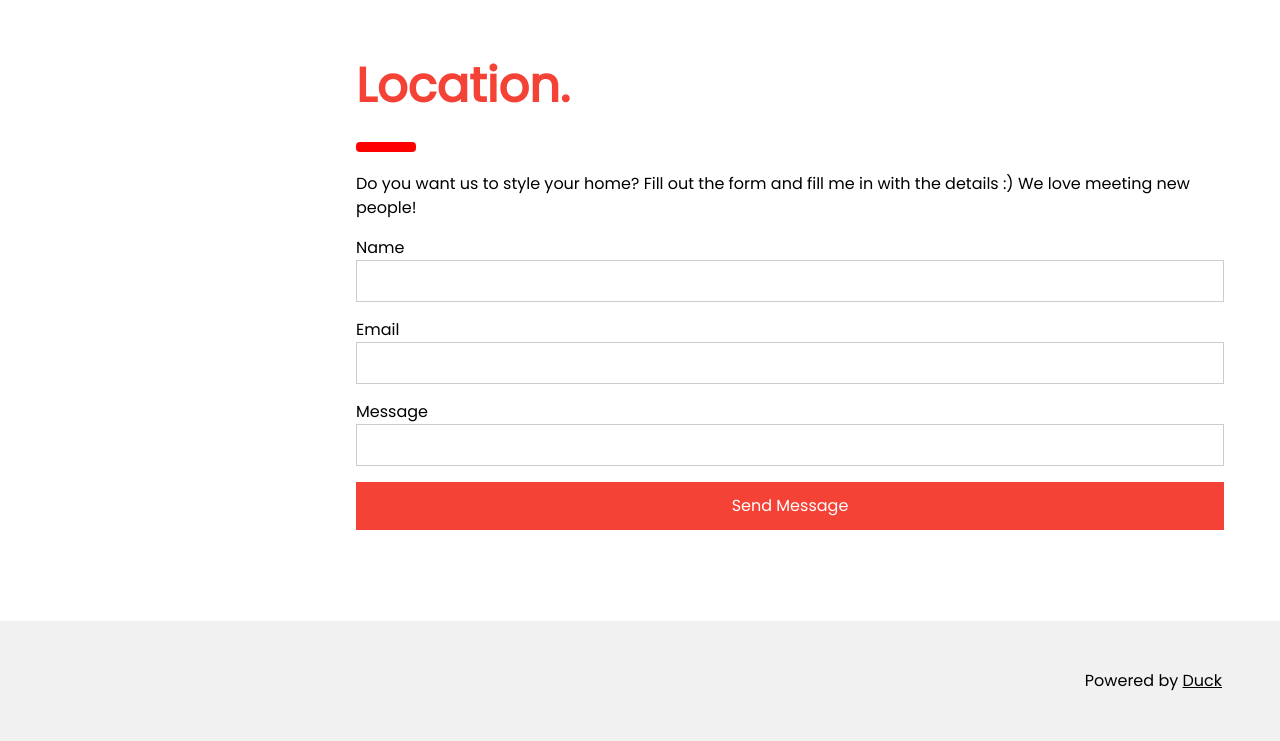
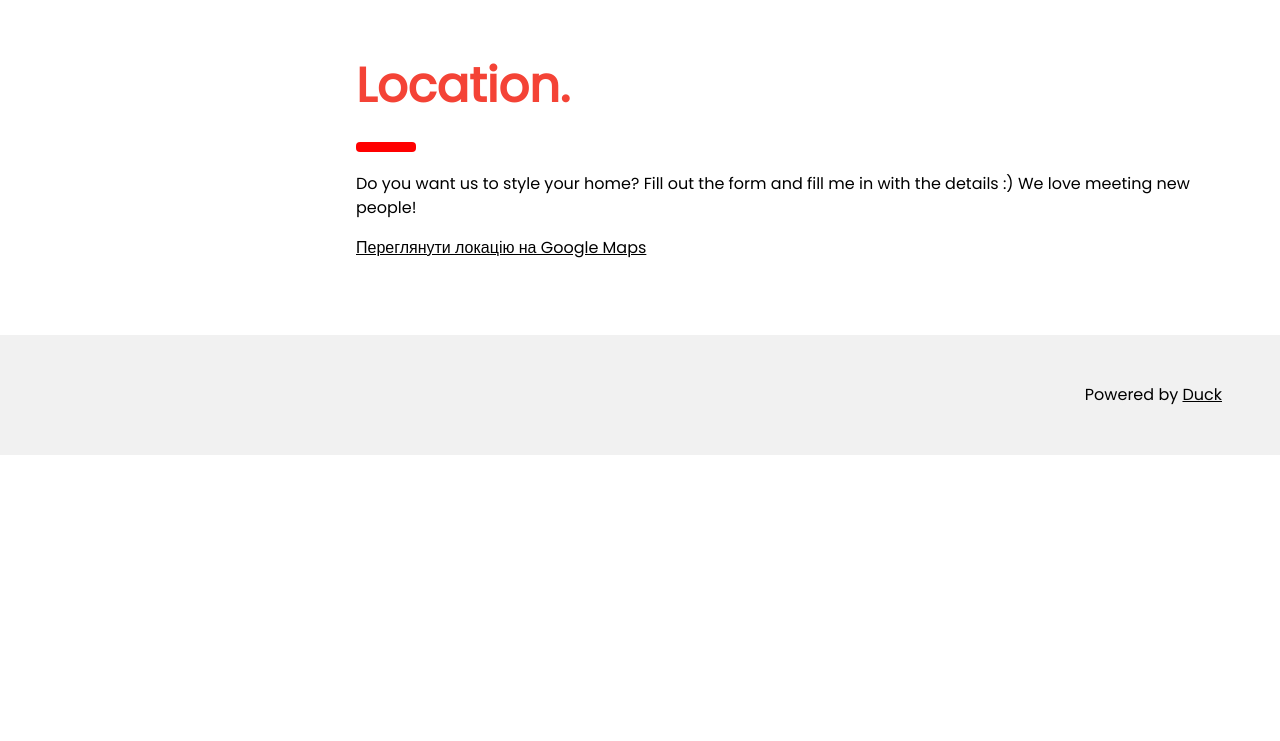
Before and after one commit to YuriiKachur/primerose, a Flask app: page / in a window 1280 px wide. Shown: the part 4535-5276 px from the top of the page. After the commit the page ends 4990 px from the top, so only its background shows below. Run offline with Flask 3, Linux system fonts and the light colour scheme.

Commit message:
Update index.html

```diff
--- a/templates/index.html
+++ b/templates/index.html
@@ -208,20 +208,7 @@ body {font-size:16px;}
     <h1 class="w3-xxxlarge w3-text-red"><b>Location.</b></h1>
     <hr style="width:50px;border:5px solid red" class="w3-round">
     <p>Do you want us to style your home? Fill out the form and fill me in with the details :) We love meeting new people!</p>
-    <form action="/action_page.php" target="_blank">
-      <div class="w3-section">
-        <label>Name</label>
-        <input class="w3-input w3-border" type="text" name="Name" required>
-      </div>
-      <div class="w3-section">
-        <label>Email</label>
-        <input class="w3-input w3-border" type="text" name="Email" required>
-      </div>
-      <div class="w3-section">
-        <label>Message</label>
-        <input class="w3-input w3-border" type="text" name="Message" required>
-      </div>
-      <button type="submit" class="w3-button w3-block w3-padding-large w3-red w3-margin-bottom">Send Message</button>
+    <a href="https://maps.app.goo.gl/TkSrh5TRt5vSPF2J7" target="_blank">Переглянути локацію на Google Maps</a>
     </form>
   </div>
 <!-- End page content -->
```
